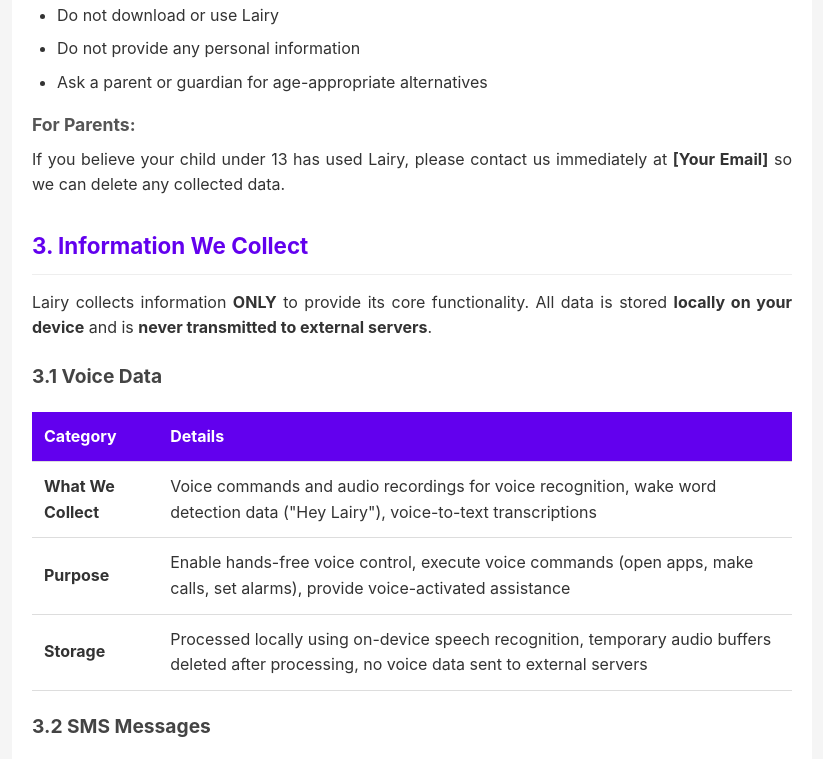
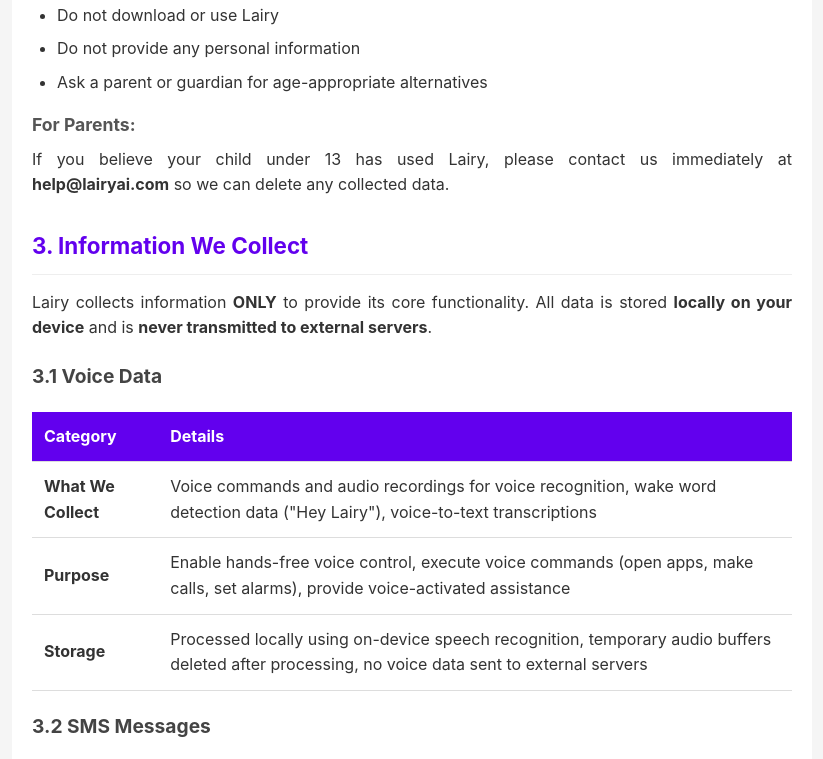
Before and after one commit to Fuetime2000/Privacy-policy, a plain HTML site: page index.html in a window 1280 px wide. Shown: the part 1861-2620 px from the top of the page, without its empty margins (228-1051 px from the left). Drawn offline with Linux system fonts and the light colour scheme.

Commit message:
Update index.html

```diff
--- a/index.html
+++ b/index.html
@@ -236,7 +236,7 @@
         </ul>
 
         <h4>For Parents:</h4>
-        <p>If you believe your child under 13 has used Lairy, please contact us immediately at <strong>[Your Email]</strong> so we can delete any collected data.</p>
+        <p>If you believe your child under 13 has used Lairy, please contact us immediately at <strong>help@lairyai.com</strong> so we can delete any collected data.</p>
 
         <h2 id="information-collect">3. Information We Collect</h2>
         <p>Lairy collects information <strong>ONLY</strong> to provide its core functionality. All data is stored <strong>locally on your device</strong> and is <strong>never transmitted to external servers</strong>.</p>
@@ -959,8 +959,8 @@
                 <li><strong>Delete All Data:</strong> Settings → Privacy & Security → Delete All Data</li>
                 <li><strong>Manage Permissions:</strong> Android Settings → Apps → Lairy → Permissions</li>
                 <li><strong>Export Data:</strong> Transactions → Export → CSV/Excel</li>
-                <li><strong>Contact Support:</strong> [Your Email]</li>
-                <li><strong>Report Security Issue:</strong> [Your Email]</li>
+                <li><strong>Contact Support:</strong> help@lairyai.com</li>
+                <li><strong>Report Security Issue:</strong>help@lairyai.com</li>
             </ul>
         </div>
 
```
